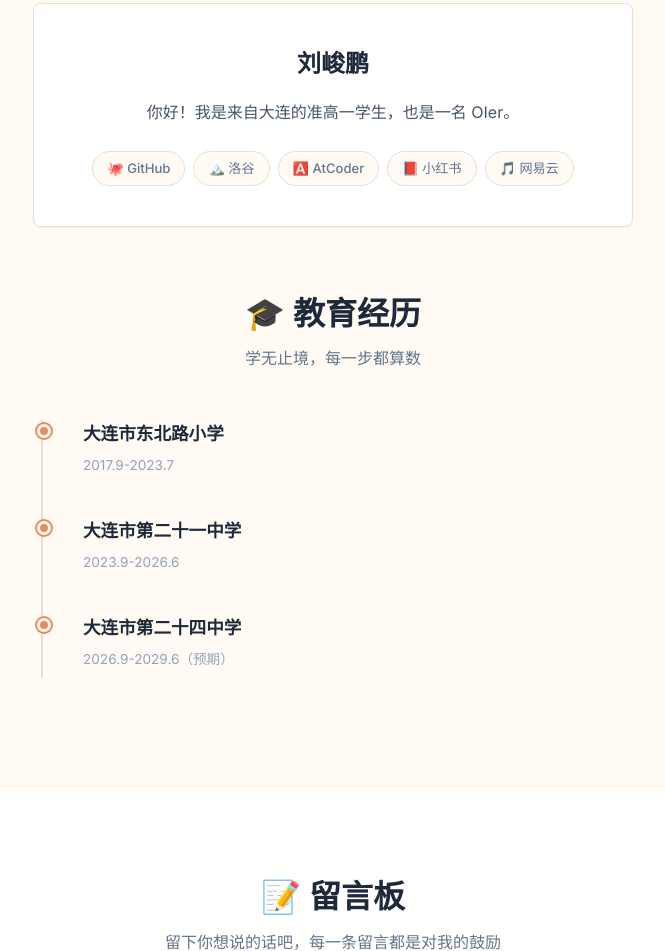
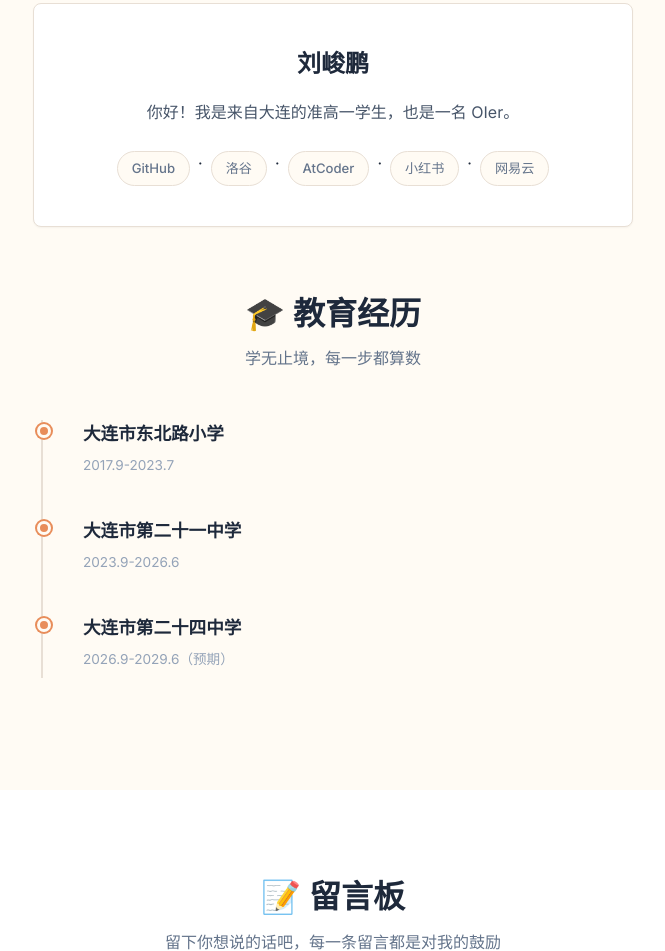
Before and after one commit to NightStriker233/MyFirstWebsite, a website: page index.html in a window 1280 px wide. Shown: the part 1010-1961 px from the top of the page, without its empty margins (307-972 px from the left). Drawn offline with Linux system fonts and the light colour scheme; no server answers.

Commit message:
style: ???????

```diff
--- a/index.html
+++ b/index.html
@@ -62,11 +62,15 @@
         </p>
         <!-- 社交平台 -->
         <div class="social-links">
-          <a href="https://github.com/NightStriker233" target="_blank" class="social-link" title="GitHub">🐙 GitHub</a>
-          <a href="https://www.luogu.com.cn/user/714084" target="_blank" class="social-link" title="洛谷">🏔️ 洛谷</a>
-          <a href="https://atcoder.jp/users/HACKER_ljp_" target="_blank" class="social-link" title="AtCoder">🅰️ AtCoder</a>
-          <a href="https://www.xiaohongshu.com/user/profile/6676bca20000000007007f1e" target="_blank" class="social-link" title="小红书">📕 小红书</a>
-          <a href="https://music.163.com/#/user/home?id=9086397749" target="_blank" class="social-link" title="网易云">🎵 网易云</a>
+          <a href="https://github.com/NightStriker233" target="_blank" class="social-link">GitHub</a>
+          <span class="social-sep">·</span>
+          <a href="https://www.luogu.com.cn/user/714084" target="_blank" class="social-link">洛谷</a>
+          <span class="social-sep">·</span>
+          <a href="https://atcoder.jp/users/HACKER_ljp_" target="_blank" class="social-link">AtCoder</a>
+          <span class="social-sep">·</span>
+          <a href="https://www.xiaohongshu.com/user/profile/6676bca20000000007007f1e" target="_blank" class="social-link">小红书</a>
+          <span class="social-sep">·</span>
+          <a href="https://music.163.com/#/user/home?id=9086397749" target="_blank" class="social-link">网易云</a>
         </div>
       </div>
 
```
